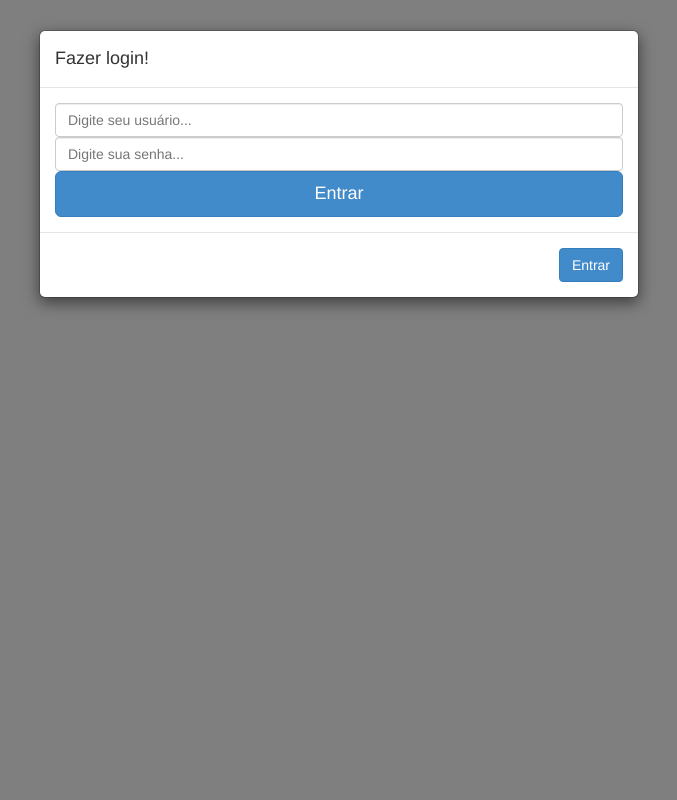
After one commit to HigorSilvaRosa/ForumGeolocalizado, a Django app: page /login/ in a window 1280 px wide. The commit adds this page. Shown: the whole page, without its empty margins (301-978 px from the left). Run offline with Django 3.2, Linux system fonts and the light colour scheme; some libraries are stand-ins or nearby versions.

Commit message:
View tópico e view login

```diff
--- a/ForumGeolocalizado/urls.py
+++ b/ForumGeolocalizado/urls.py
@@ -3,7 +3,7 @@ from django.conf.urls import patterns, include, url
 from django.conf.urls.static import static
 
 from django.contrib import admin
-from core.views import TopicView
+from core.views import TopicView, LoginView
 
 admin.autodiscover()
 
@@ -13,8 +13,8 @@ urlpatterns = patterns('',
     # url(r'^blog/', include('blog.urls')),
 
     url(r'^admin/', include(admin.site.urls)),
-
-    url(r'^topic/', TopicView.as_view(), name='topic'),
+    url(r'^topic/(?P<topic_id>\d+)', TopicView.as_view(), name='topic'),
+    url(r'^login/', LoginView.as_view(), name='login'),
 )
 
 #
--- a/core/models.py
+++ b/core/models.py
@@ -31,6 +31,7 @@ class Post(BaseModel):
     class Meta:
         verbose_name = u"Postagem"
         verbose_name_plural = u"Postagens"
+        ordering = ["-id"]
 
 
 class TopicReport(BaseModel):
--- a/core/views.py
+++ b/core/views.py
@@ -1,12 +1,29 @@
-from django.shortcuts import render, render_to_response
+from django.shortcuts import render, render_to_response, redirect
 
 # Create your views here.
 from django.template.context import RequestContext
 from django.views.generic.base import View
+from core.models import Topic, Post
 
 
 class TopicView(View):
-    def get(self, request, *args, **kwargs):
+    def get(self, request, topic_id,  *args, **kwargs):
         page_template = "site/topic.html"
         page_data = {}
+        topic = Topic.objects.get(id=topic_id)
+        page_data['topic'] = topic
         return render_to_response(page_template, page_data, RequestContext(request))
+    def post(self, request, topic_id,  *args, **kwargs):
+        post = Post(
+            topic_id=topic_id,
+            user=request.user,
+            content=request.POST.get("content")
+        )
+        post.save()
+        return redirect("topic", topic_id)
+
+class LoginView(View):
+    def get(self, request,  *args, **kwargs):
+        page_template = "site/login.html"
+        page_data = {}
+        return render_to_response(page_template, page_data, RequestContext(request))
--- a/templates/site/base.html
+++ b/templates/site/base.html
@@ -1,10 +1,29 @@
 <!DOCTYPE html>
-<html>
-<head lang="en">
-    <meta charset="UTF-8">
-    <title></title>
+<html lang="en">
+<head>
+    <meta charset="utf-8">
+    <meta http-equiv="X-UA-Compatible" content="IE=edge">
+    <meta name="viewport" content="width=device-width, initial-scale=1">
+    <title>Bootstrap 101 Template</title>
+
+    <!-- Bootstrap -->
+    <link href="{{ STATIC_URL }}css/bootstrap.min.css" rel="stylesheet">
+
+    <!-- HTML5 shim and Respond.js for IE8 support of HTML5 elements and media queries -->
+    <!-- WARNING: Respond.js doesn't work if you view the page via file:// -->
+    <!--[if lt IE 9]>
+      <script src="https://oss.maxcdn.com/html5shiv/3.7.2/html5shiv.min.js"></script>
+      <script src="https://oss.maxcdn.com/respond/1.4.2/respond.min.js"></script>
+    <![endif]-->
 </head>
 <body>
-
+<div class="container">
+    {% block content %}{% endblock %}
+</div>
+<!-- jQuery (necessary for Bootstrap's JavaScript plugins) -->
+<script src="https://ajax.googleapis.com/ajax/libs/jquery/1.11.1/jquery.min.js"></script>
+<!-- Include all compiled plugins (below), or include individual files as needed -->
+<script src="{{ STATIC_URL }}js/bootstrap.min.js"></script>
+{% block scripts %}{% endblock %}
 </body>
 </html>
--- /dev/null
+++ b/templates/site/login.html
@@ -0,0 +1,36 @@
+{% extends "site/base.html" %}
+{% block content %}
+
+
+    <div class="modal fade" id="login-modal">
+        <div class="modal-dialog">
+            <div class="modal-content">
+                <div class="modal-header">
+                    <h4 class="modal-title">Fazer login!</h4>
+                </div>
+                <div class="modal-body">
+                    <form class="form-signin" role="form">
+                        <label for="email" class="sr-only">Usuário</label>
+                        <input type="text" id="email" name="email" class="form-control" placeholder="Digite seu usuário..." required autofocus>
+                        <label for="password" class="sr-only">Senha</label>
+                        <input type="password" id="password" name="password" class="form-control" placeholder="Digite sua senha..." required>
+                        <button class="btn btn-lg btn-primary btn-block" type="submit">Entrar</button>
+                    </form>
+                </div>
+                <div class="modal-footer">
+                    {#        <button type="button" class="btn btn-default" data-dismiss="modal">Close</button>#}
+                    <button type="button" class="btn btn-primary">Entrar</button>
+                </div>
+            </div><!-- /.modal-content -->
+        </div><!-- /.modal-dialog -->
+    </div><!-- /.modal -->
+
+
+{% endblock %}
+{% block scripts %}
+    <script type="text/javascript">
+        $(window).load(function(){
+            $('#login-modal').modal('show');
+        });
+    </script>
+{% endblock %}
```
Also changed, not shown: templates/site/topic.html (+27 -9 lines), db.sqlite3.
